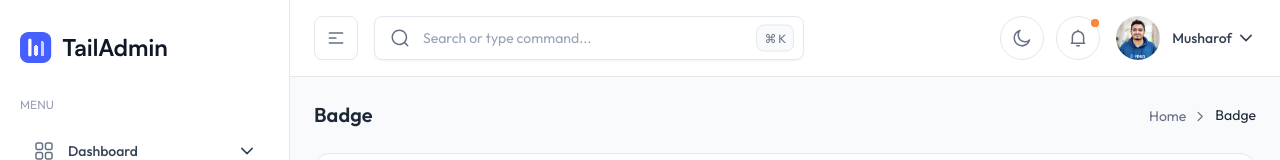
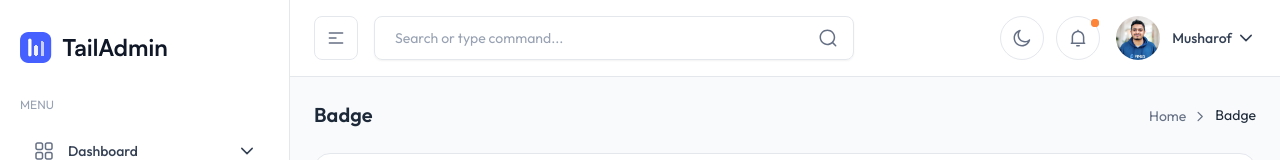
Before and after one commit to RestyPabello/inventory_system_frontend, a Vue app: page /badge in a window 1280 px wide. Shown: the top 160 px of the page. Built offline with nearby package versions, Linux system fonts and the light colour scheme; what vue3-apexcharts would draw is missing.

Commit message:
Add SearchBar template

```diff
--- a/src/components/layout/header/SearchBar.vue
+++ b/src/components/layout/header/SearchBar.vue
@@ -1,8 +1,15 @@
 <template>
-  <div class="hidden lg:block">
-    <form>
+  <div class="lg:block">
+    <form @submit.prevent>
         <div class="relative">
-        <button class="absolute -translate-y-1/2 left-4 top-1/2">
+            <input
+                type="text"
+                :placeholder="props.placeholderText"
+                @input="$emit('update:modelValue', ($event.target as HTMLInputElement).value)"
+                @keyup.enter="$emit('search')"
+                class="dark:bg-dark-900 h-11 w-full rounded-lg border border-gray-200 bg-transparent py-2.5 pl-5 pr-14 text-sm text-gray-800 shadow-theme-xs placeholder:text-gray-400 focus:border-brand-300 focus:outline-hidden focus:ring-3 focus:ring-brand-500/10 dark:border-gray-800 dark:bg-gray-900 dark:bg-white/[0.03] dark:text-white/90 dark:placeholder:text-white/30 dark:focus:border-brand-800 xl:w-[480px]"
+            />
+            <button class="absolute -translate-y-1/2 right-4 top-1/2">
                 <svg
                     class="fill-gray-500 dark:fill-gray-400"
                     width="20"
@@ -19,19 +26,21 @@
                     />
                 </svg>
             </button>
-        <input
-          type="text"
-          placeholder="Search or type command..."
-          class="dark:bg-dark-900 h-11 w-full rounded-lg border border-gray-200 bg-transparent py-2.5 pl-12 pr-14 text-sm text-gray-800 shadow-theme-xs placeholder:text-gray-400 focus:border-brand-300 focus:outline-hidden focus:ring-3 focus:ring-brand-500/10 dark:border-gray-800 dark:bg-gray-900 dark:bg-white/[0.03] dark:text-white/90 dark:placeholder:text-white/30 dark:focus:border-brand-800 xl:w-[430px]"
-        />
-
-        <button
-          class="absolute right-2.5 top-1/2 inline-flex -translate-y-1/2 items-center gap-0.5 rounded-lg border border-gray-200 bg-gray-50 px-[7px] py-[4.5px] text-xs -tracking-[0.2px] text-gray-500 dark:border-gray-800 dark:bg-white/[0.03] dark:text-gray-400"
-        >
-          <span> ⌘ </span>
-          <span> K </span>
-        </button>
         </div>
     </form>
   </div>
 </template>
+
+<script setup lang="ts">
+    interface Props {
+        placeholderText?: string;
+        modelValue?: string;
+    }
+
+    const props = withDefaults(defineProps<Props>(), {
+        placeholderText: 'Search or type command...',
+        modelValue: ''
+    });
+
+    defineEmits(['update:modelValue', 'search']);
+</script>
```
Lines whose indentation alone changed are shown as unchanged.
